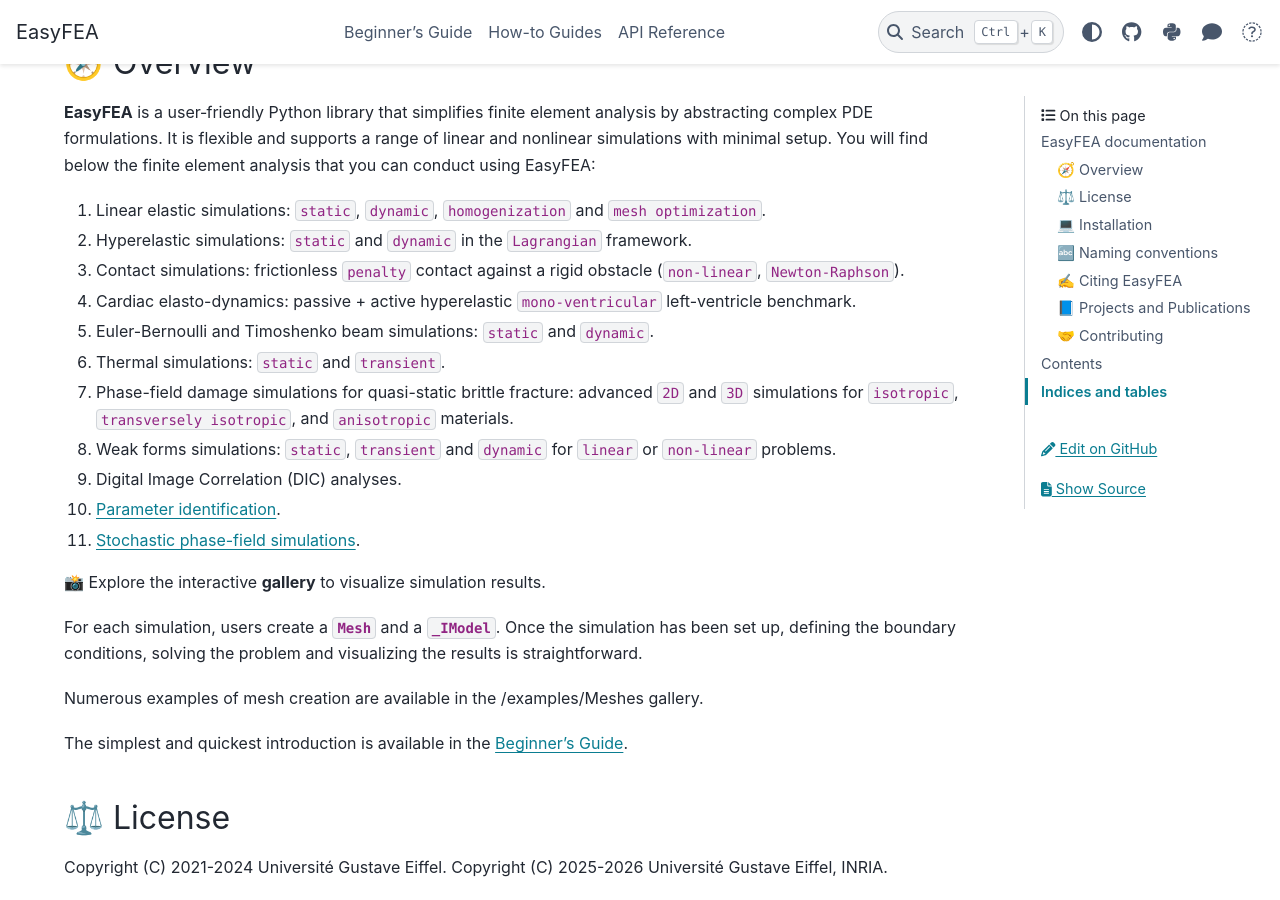
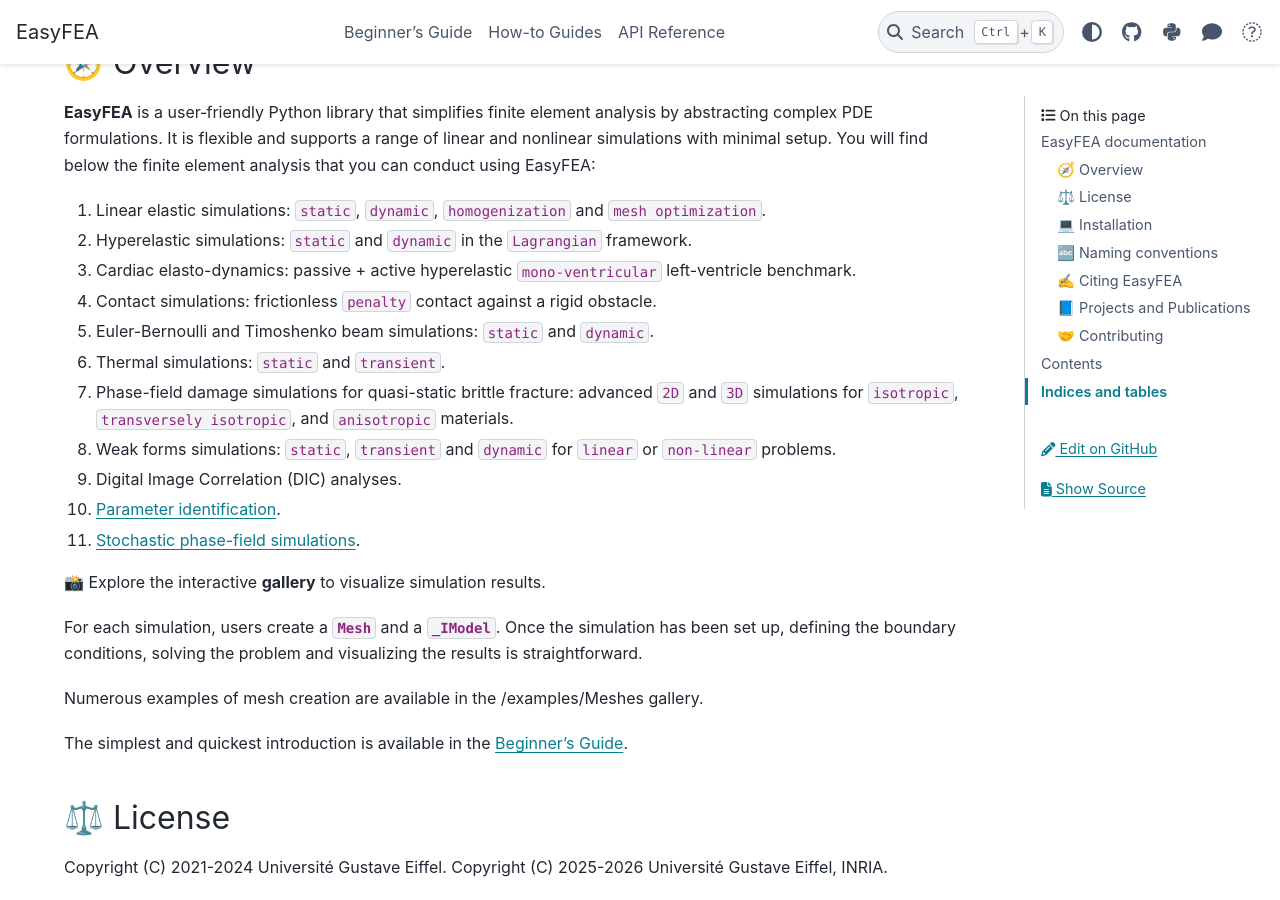
Before and after one commit to matnoel/EasyFEA, a Sphinx documentation site: the page built from docs/index.md, in a window 1280 px wide and 900 px high, scrolled down 675 px. Built offline with Sphinx 7.4.7 and the PyData theme 0.15.4, drawn with Linux system fonts in a browser that asks for light colours; pages that are not in the unit, such as notebooks, are missing from menus.

Commit message:
#47 Update contact ref in readmes

```diff
--- a/docs/index.md
+++ b/docs/index.md
@@ -8,8 +8,8 @@
 
 1. {doc}`Linear elastic simulations <examples/LinearizedElasticity/index>`: ``static``, ``dynamic``, ``homogenization`` and ``mesh optimization``.
 2. {doc}`Hyperelastic simulations <examples/Hyperelasticity/index>`: ``static`` and ``dynamic`` in the ``Lagrangian`` framework.
-3. {doc}`Contact simulations <examples/Contact/index>`: frictionless ``penalty`` contact against a rigid obstacle (``non-linear``, ``Newton-Raphson``).
-4. {doc}`Cardiac elasto-dynamics <examples/CardiacElastoDynamics/index>`: passive + active hyperelastic ``mono-ventricular`` left-ventricle benchmark.
+3. {doc}`Cardiac elasto-dynamics <examples/CardiacElastoDynamics/index>`: passive + active hyperelastic ``mono-ventricular`` left-ventricle benchmark.
+4. {doc}`Contact simulations <examples/Contact/index>`: frictionless ``penalty`` contact against a rigid obstacle.
 5. {doc}`Euler-Bernoulli and Timoshenko beam simulations <examples/Beam/index>`: ``static`` and ``dynamic``.
 6. {doc}`Thermal simulations <examples/Thermal/index>`: ``static`` and ``transient``.
 7. {doc}`Phase-field damage simulations for quasi-static brittle fracture <examples/PhaseField/index>`: advanced ``2D`` and ``3D`` simulations for ``isotropic``, ``transversely isotropic``, and ``anisotropic`` materials.
```
Also changed, not shown: README.md (+9 -8 lines).
